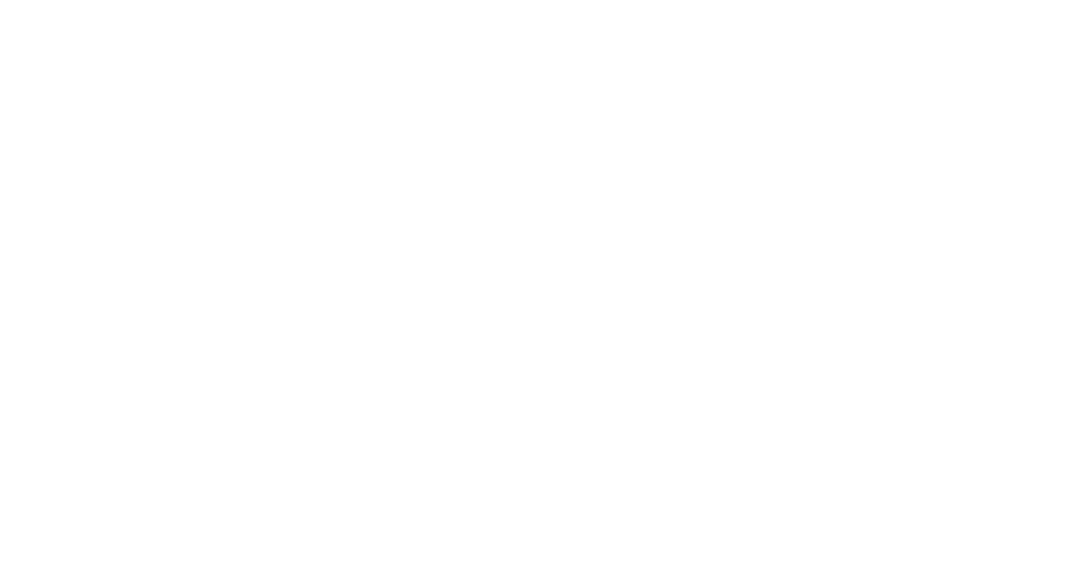
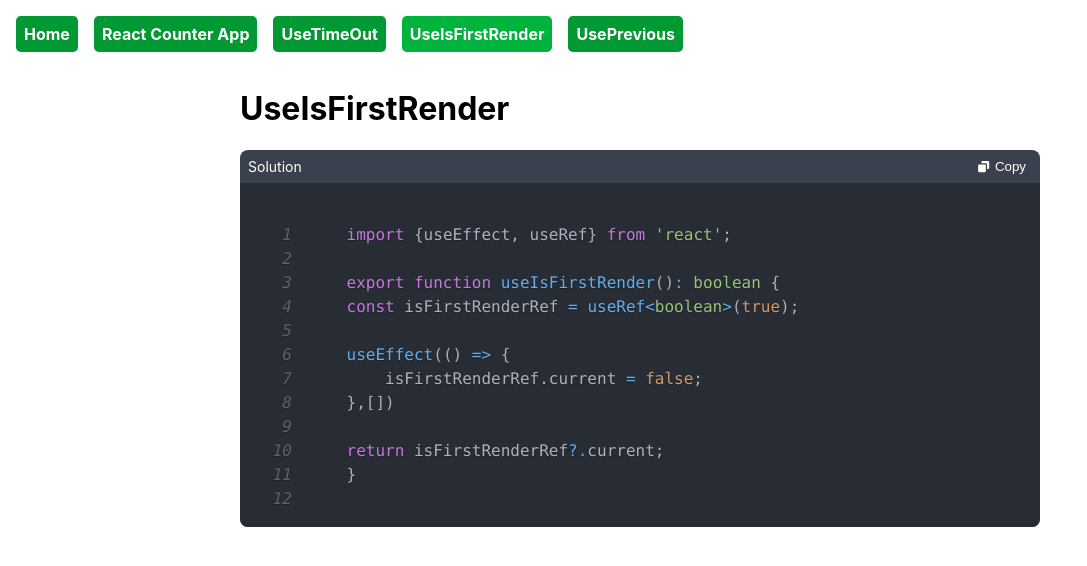
Before and after one commit to raymondpoon95/big-frontend-dev, a React (Create React App) app: page /useIsFirstRender in a window 1280 px wide. Before the commit this address had no page. Shown: the top 566 px of the page, without its empty margins (0-1087 px from the left). Built offline with nearby package versions, Linux system fonts and the light colour scheme.

Commit message:
useIsFirstRender custom hook solution

```diff
--- a/src/App.tsx
+++ b/src/App.tsx
@@ -1,9 +1,10 @@
-import React from "react";
 import { Routes, Route } from "react-router-dom";
 
 import Home from "./pages/Home/Home";
 import ReactCounterApp from "./components/ReactCounterApp/ReactCounterApp";
 import UseTimeOut from "./components/UseTimeOut/UseTimeOut";
+import UseIsFirstRender from "./components/UseIsFirstRender/UseIsFirstRender";
+import UsePrevious from "./components/UsePrevious/UsePrevious";
 
 const App = () => {
   return (
@@ -11,6 +12,8 @@
       <Route path="/" element={<Home />}>
         <Route path="reactCounterApp" element={<ReactCounterApp />} />
         <Route path="useTimeOut" element={<UseTimeOut />} />
+        <Route path="useIsFirstRender" element={<UseIsFirstRender />} />
+        <Route path="usePrevious" element={<UsePrevious />} />
       </Route>
     </Routes>
   );
--- a/src/Data/Data.ts
+++ b/src/Data/Data.ts
@@ -11,6 +11,14 @@
     link: "useTimeOut",
     description: "UseTimeOut",
   },
+  {
+    link: "useIsFirstRender",
+    description: "UseIsFirstRender",
+  },
+  {
+    link: "usePrevious",
+    description: "UsePrevious",
+  },
 ];
 
 export default problemData;
--- /dev/null
+++ b/src/components/UseIsFirstRender/UseIsFirstRender.tsx
@@ -0,0 +1,26 @@
+import CodeDisplay from "../CodeDisplay/CodeDisplay";
+
+const useIsFirstRenderCodeString = `
+    import {useEffect, useRef} from 'react';
+
+    export function useIsFirstRender(): boolean {
+    const isFirstRenderRef = useRef<boolean>(true);
+
+    useEffect(() => {
+        isFirstRenderRef.current = false;
+    },[])
+
+    return isFirstRenderRef?.current;
+    }
+`;
+
+const UseIsFirstRender = () => {
+  return (
+    <>
+      <h1>UseIsFirstRender</h1>
+      <CodeDisplay code={useIsFirstRenderCodeString} />
+    </>
+  );
+};
+
+export default UseIsFirstRender;
```
